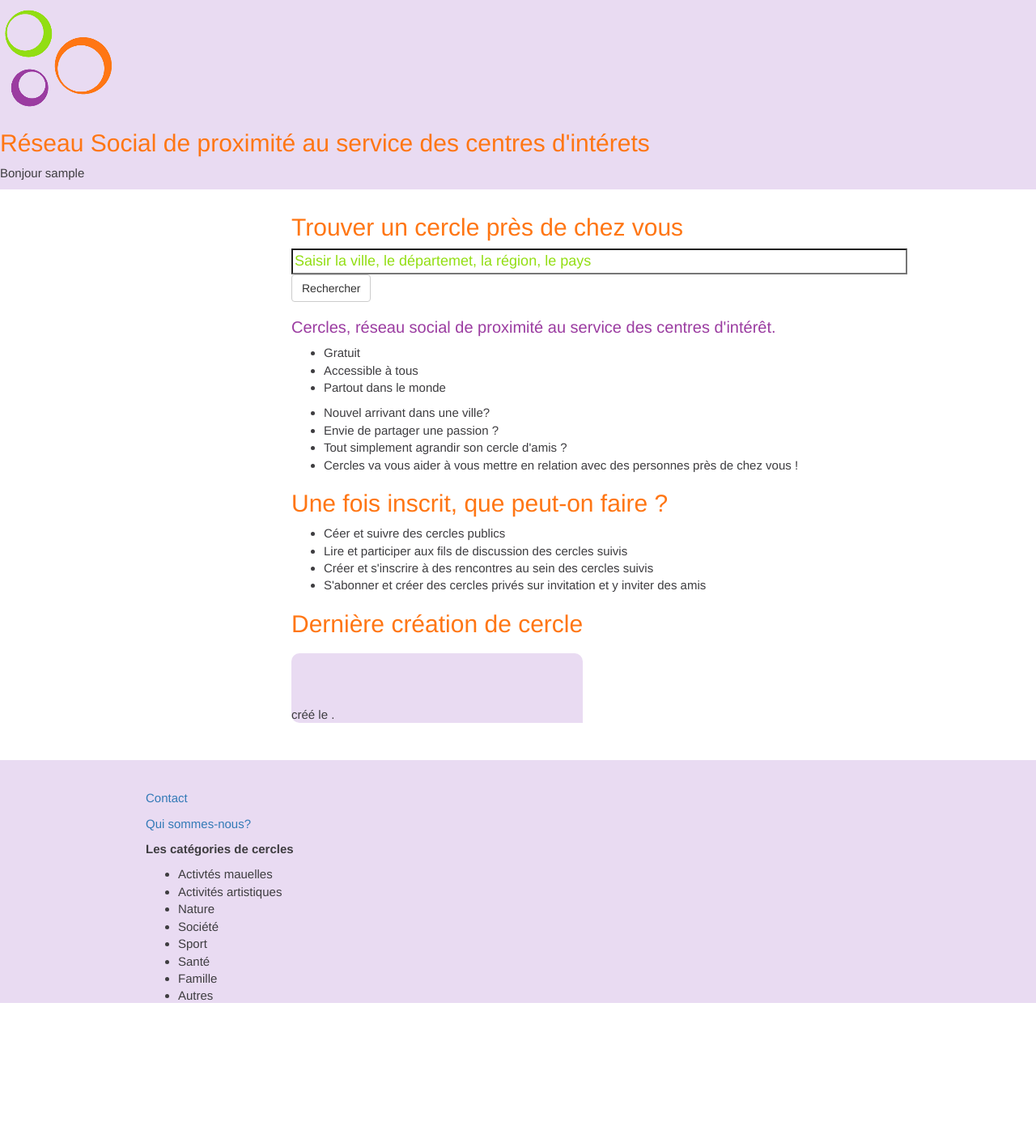
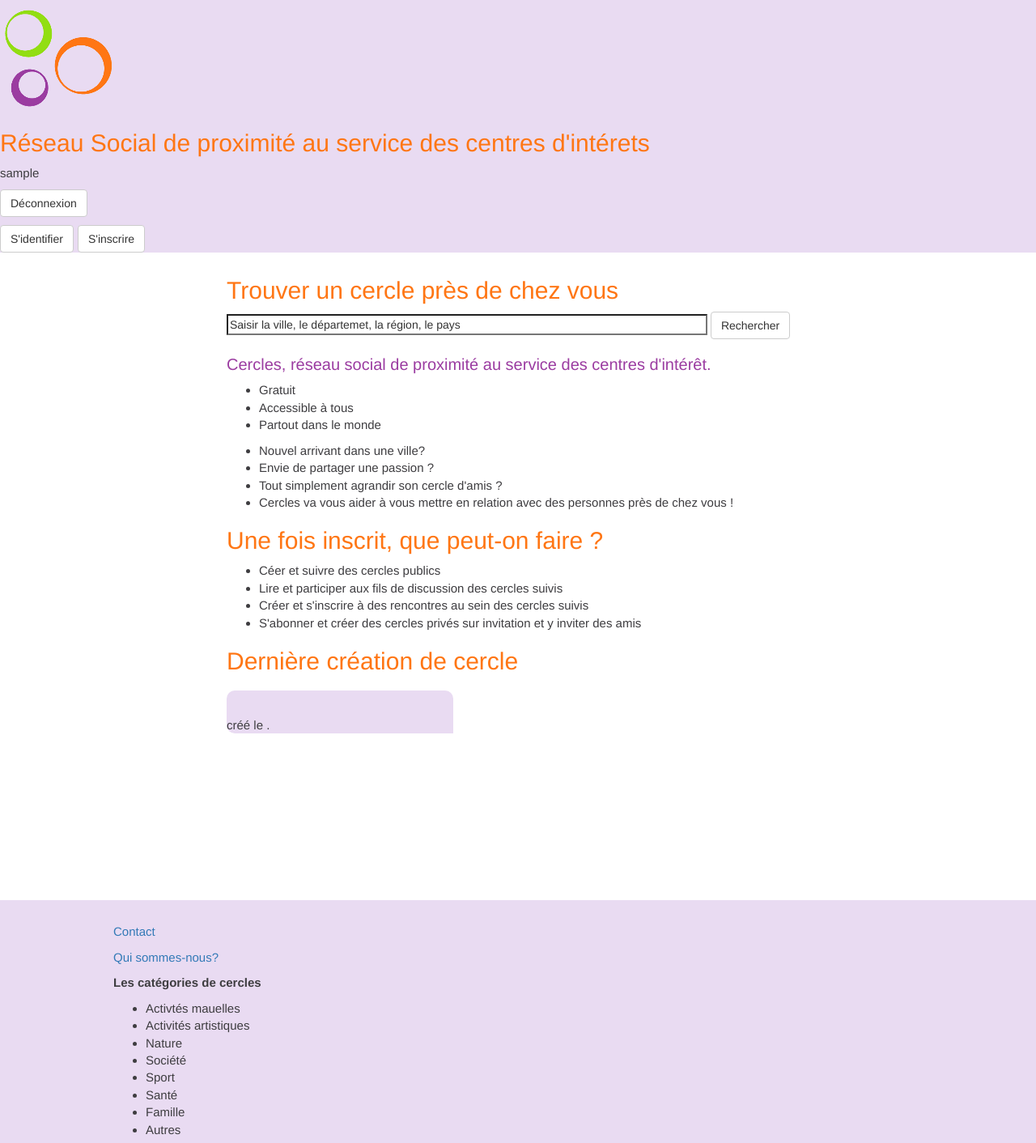
Before and after one commit to Monaa/cercles, a PHP site: page / in a window 1280 px wide. Shown: the whole page at 81% size. Before the commit the page ends 1239 px from the top, so only its background shows below. Run offline with PHP 8.4, Linux system fonts and the light colour scheme; the visitor is signed in with stand-in values (Sample User, id 1); data that the repository does not hold is empty.

Commit message:
tentative ... j'ai réussi a 'avoir que déconnexion quand on est co mais pas l'inverse ... Ne pleurt pas trop en voyant mon code XD

```diff
--- a/header.php
+++ b/header.php
@@ -1,4 +1,5 @@
 <div id="header">
+
 
 <h1 id="logo"><a href="/?action=home"><span>Cercles</span></a></h1>
 
@@ -7,16 +8,28 @@
 
         if (isset($_SESSION['pseudo']))
         {
-             echo 'Bonjour ' . $_SESSION['pseudo'];
+             echo '' . $_SESSION['pseudo'];
         }
-        else {
-    ?>
-</p>
+		{
+		?>
+  </p>
   <div id="#boutons">
-    <a  class="btn btn-default" href="/?action=identification">S'identifier</a>
-    <a  class="btn btn-default" href="/?action=inscription">S'inscrire</a>
-    <a  class="btn btn-default" href="/?action=deconnexion">Déconnexion</a>
-  </div>
+    				<a  class="btn btn-default" href="/?action=deconnexion">Déconnexion</a>
+  				</div>
+		<?php } ?>
+
+<p>     <?php
+        if ($_SESSION==NULL)
+		{
+			echo '' .$_SESSION[''];
+		}
+			{
+	    ?>
+            </p>
+              	<div id="#boutons">
+                    <a  class="btn btn-default" href="/?action=identification">S'identifier</a>
+                    <a  class="btn btn-default" href="/?action=inscription">S'inscrire</a>
+              	</div>
 
 </div>
 
```
